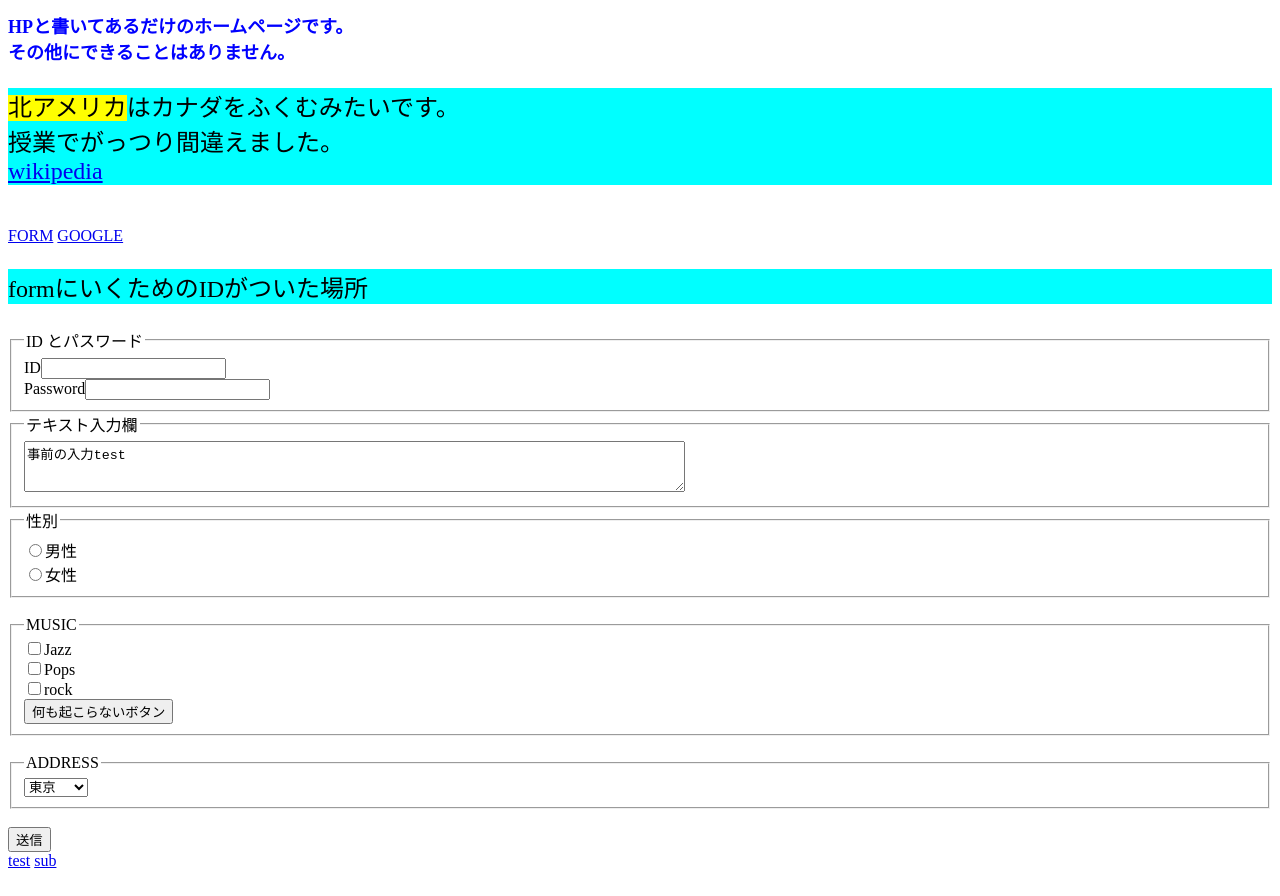
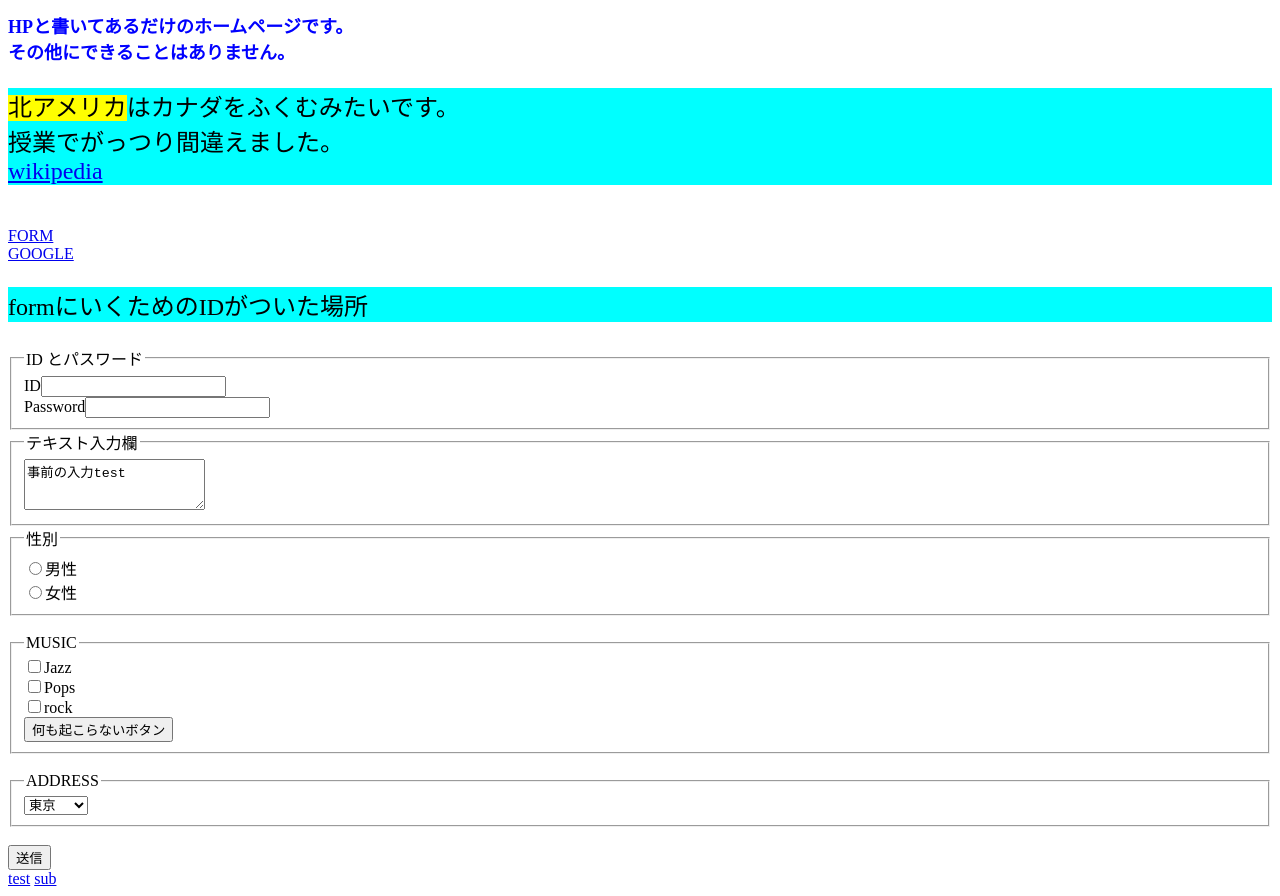
Before and after one commit to catwalk200/HP_on_GitHub, a plain HTML site: page index.html in a window 1280 px wide. Drawn offline with Linux system fonts and the light colour scheme.

Commit message:
change textarea width?

```diff
--- a/index.html
+++ b/index.html
@@ -20,8 +20,7 @@
         <br>
 
         <a href="#form">FORM</a>
-
-
+        <br>
 
         <a href="https://www.google.co.jp">GOOGLE</a>
 
@@ -37,7 +36,7 @@
 
             <fieldset>
                 <legend>テキスト入力欄</legend>
-                <textarea name="info" id="" cols="80" rows="3">事前の入力test</textarea><br>
+                <textarea name="info" id="" cols="device-width" rows="3">事前の入力test</textarea><br>
             </fieldset>
 
             <fieldset>
```
